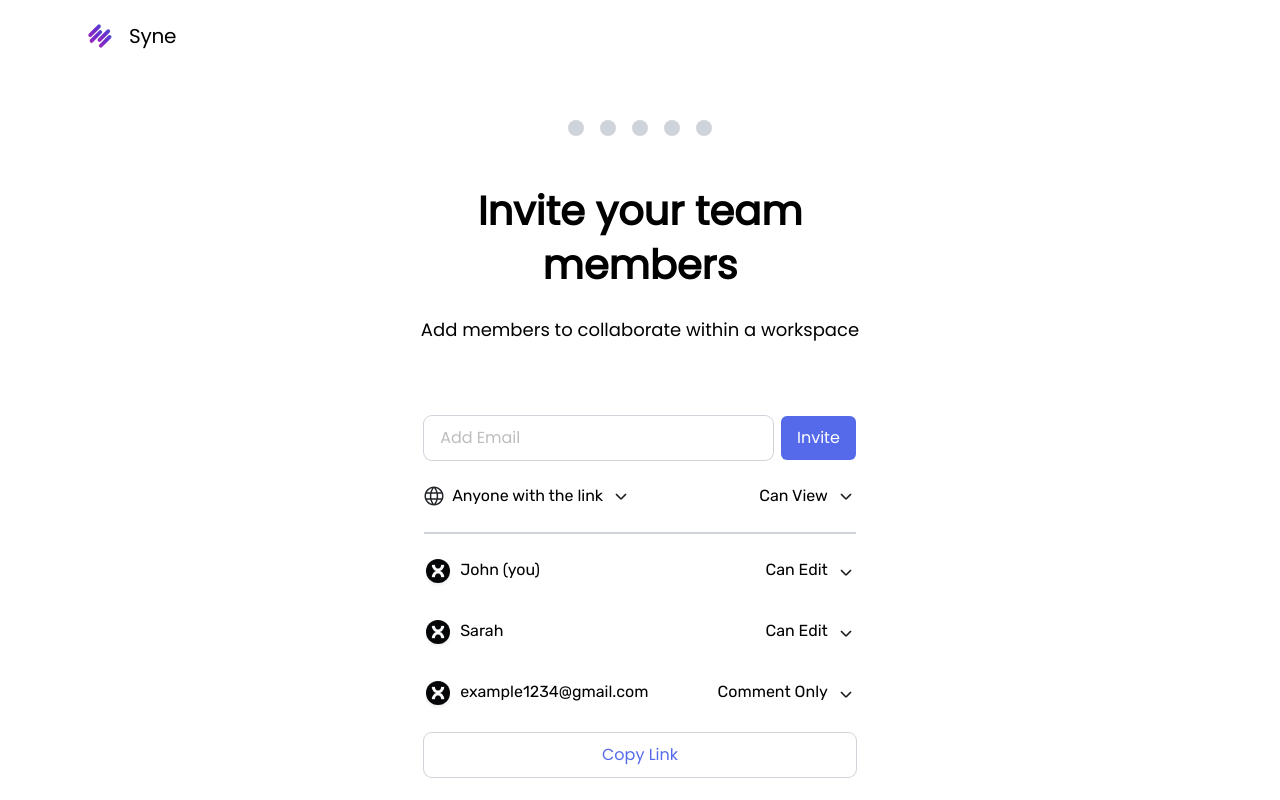
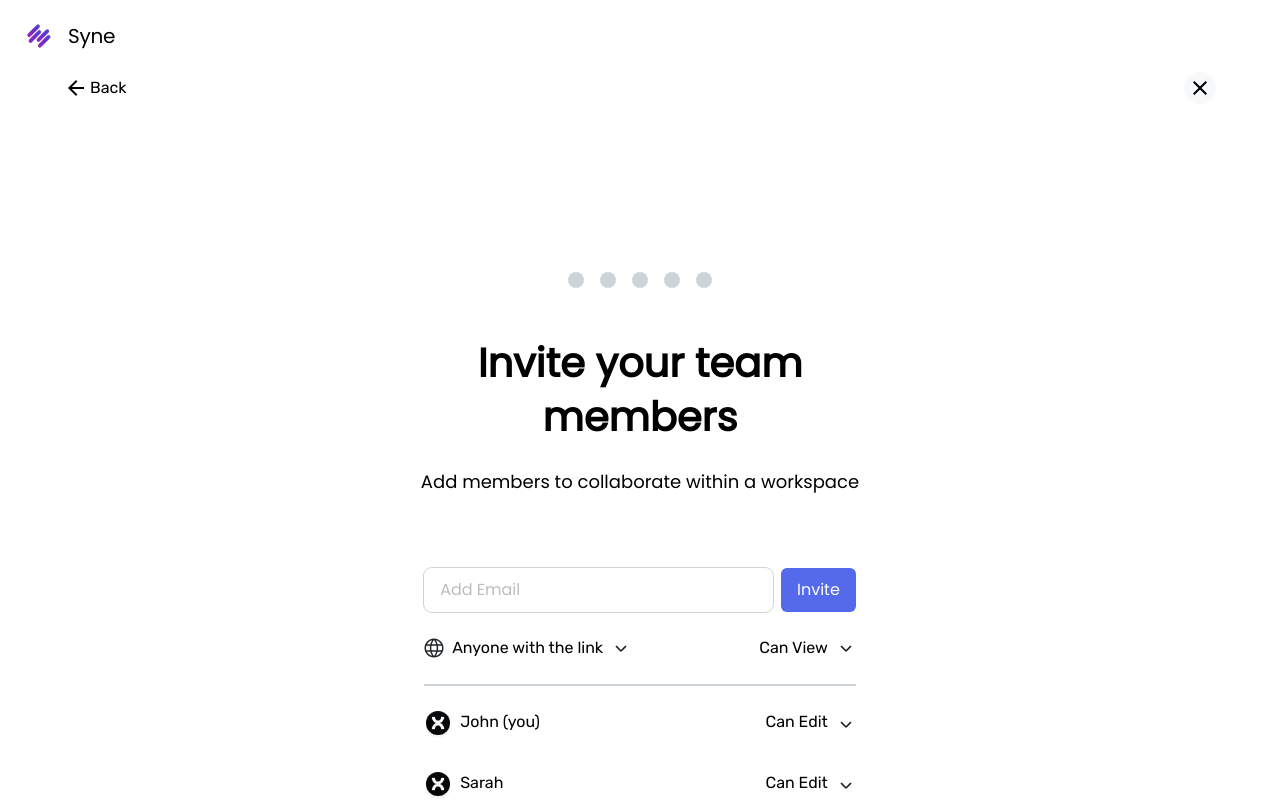
Before and after one commit to jeannyinthelamp/sycamore.ai, a React (Create React App) app: page /onboarding_6 in a window 1280 px wide. Shown: the top 800 px of the page. Built offline with nearby package versions, Linux system fonts and the light colour scheme; a web font is replaced by a local one.

Commit message:
Removing Onboarding_header from all pages
component is conbined with navbar

```diff
--- a/src/Pages/Onboarding/Onboarding_1.js
+++ b/src/Pages/Onboarding/Onboarding_1.js
@@ -1,9 +1,9 @@
 /* eslint-disable react/jsx-pascal-case */
 import React from "react";
-import Onboarding_header from "../../Components/Onboarding/Onboarding_header/Onboarding_header";
 import Onboarding_Checkbox_Large from "../../Components/Onboarding/Onboarding_Large_Checkbox/Onboarding_large_checkbox";
 import Onboarding_Skip_Continue_Btns from "../../Components/Onboarding/Onboarding_Skip_Continue_Buttons/Onboarding_Skip_Continue_Buttons";
 import Onboarding_progress_bar from "../../Components/Onboarding/Onboarding_progress_bar/Onboarding_progress_bar";
+import Onboarding_nav from "../../Components/Onboarding/Onboarding_nav/Onboarding_nav";
 
 import Person from "../../Assets/Icons/Onboarding_Icons/person.svg";
 import Team from "../../Assets/Icons/Onboarding_Icons/team.svg";
@@ -39,9 +39,9 @@ export default function Onboarding_1() {
   ];
 
   return (
+
     <div className='flex flex-col justify-center items-center'>
-      <Onboarding_header />
-
+      <Onboarding_nav/>
       <div className='title-and-button-wrapper max-w-fit h-auto mt-[50px] flex flex-col justify-center items-center'>
         <div className='text-wrapper relative flex flex-col items-center w-[100%] h-auto gap-[16px] '>
           {/* //TODO: update margin once back and exit Btn's are built */}
--- a/src/Pages/Onboarding/Onboarding_2.js
+++ b/src/Pages/Onboarding/Onboarding_2.js
@@ -1,6 +1,5 @@
 /* eslint-disable react/jsx-pascal-case */
 import React from "react";
-import Onboarding_header from "../../Components/Onboarding/Onboarding_header/Onboarding_header";
 import Onboarding_progress_bar from "../../Components/Onboarding/Onboarding_progress_bar/Onboarding_progress_bar";
 import Onboarding_nav from "../../Components/Onboarding/Onboarding_nav/Onboarding_nav";
 import Onboarding_Checkbox from "../../Components/Onboarding/Onboarding_Checkbox/Onboarding_Checkbox";
@@ -9,8 +8,6 @@ import Onboarding_Skip_Continue_Btns from "../../Components/Onboarding/Onboardin
 export default function Onboarding_2() {
   return (
     <div className='flex flex-col justify-center items-center'>
-      <Onboarding_header />
-
       {/* Change the active prop to page2, page3 etc to change the color of the corresponding bar */}
       <Onboarding_nav />
 
--- a/src/Pages/Onboarding/Onboarding_3.js
+++ b/src/Pages/Onboarding/Onboarding_3.js
@@ -1,6 +1,5 @@
 /* eslint-disable react/jsx-pascal-case */
 import React from "react";
-import Onboarding_header from "../../Components/Onboarding/Onboarding_header/Onboarding_header";
 import Onboarding_progress_bar from "../../Components/Onboarding/Onboarding_progress_bar/Onboarding_progress_bar";
 import Onboarding_nav from "../../Components/Onboarding/Onboarding_nav/Onboarding_nav";
 import Onboarding_Checkbox from "../../Components/Onboarding/Onboarding_Checkbox/Onboarding_Checkbox";
@@ -9,11 +8,9 @@ import Onboarding_Skip_Continue_Btns from "../../Components/Onboarding/Onboardin
 export default function Onboarding_3() {
   return (
     <div className='flex flex-col justify-center items-center'>
-      <Onboarding_header />
       <Onboarding_nav />
 
       {/* Change the active prop to page2, page3 etc to change the color of the corresponding bar */}
-
       <div className='title-and-button-wrapper max-w-[714px] h-auto mt-[20px] flex flex-col justify-center items-center'>
         <div className='text-wrapper h-auto flex flex-col gap-[24px]'>
           <h1 className='w-[100%] min-h-[54px] font-Poppins text-[40px] font-semibold text-[#212529] text-center leading-[54px]'>
--- a/src/Pages/Onboarding/Onboarding_4.js
+++ b/src/Pages/Onboarding/Onboarding_4.js
@@ -1,6 +1,5 @@
 /* eslint-disable react/jsx-pascal-case */
 import React, { useState } from "react";
-import Onboarding_header from "../../Components/Onboarding/Onboarding_header/Onboarding_header";
 import Onboarding_progress_bar from "../../Components/Onboarding/Onboarding_progress_bar/Onboarding_progress_bar";
 
 import Onboarding_Nav from "../../Components/Onboarding/Onboarding_nav/Onboarding_nav";
@@ -68,7 +67,6 @@ export default function Onboarding_4() {
 
   return (
     <div className='relative flex flex-col justify-start items-center w-screen h-screen'>
-      <Onboarding_header />
       <Onboarding_Nav />
       <div className='title-and-form-wrapper max-w-[730px] mt-[20px] mx-[20px] h-auto flex flex-col justify-center items-center'>
         <div className='text-wrapper max-w-[730px] h-auto flex flex-col justify-start items-center'>
--- a/src/Pages/Onboarding/Onboarding_5.js
+++ b/src/Pages/Onboarding/Onboarding_5.js
@@ -1,6 +1,5 @@
 /* eslint-disable react/jsx-pascal-case */
 import React, { useState } from "react";
-import Onboarding_header from "../../Components/Onboarding/Onboarding_header/Onboarding_header";
 import Onboarding_progress_bar from "../../Components/Onboarding/Onboarding_progress_bar/Onboarding_progress_bar";
 import Onboarding_nav from "../../Components/Onboarding/Onboarding_nav/Onboarding_nav";
 import shareLink from "../../Assets/Icons/Onboarding_Icons/link.svg";
@@ -21,7 +20,6 @@ export default function Onboarding_5() {
   }
   return (
     <div className='flex flex-col justify-center items-center'>
-      <Onboarding_header />
       <Onboarding_nav />
       <div className='title-and-form-wrapper max-w-[730px] mx-[20px] h-auto flex flex-col justify-center items-center'>
         <div className='text-wrapper max-w-[730px] h-auto mb-[48px] flex flex-col justify-start items-center'>
--- a/src/Pages/Onboarding/Onboarding_6.js
+++ b/src/Pages/Onboarding/Onboarding_6.js
@@ -1,6 +1,5 @@
 /* eslint-disable react/jsx-pascal-case */
 import React from "react";
-import Onboarding_header from "../../Components/Onboarding/Onboarding_header/Onboarding_header";
 import Onboarding_progress_bar from "../../Components/Onboarding/Onboarding_progress_bar/Onboarding_progress_bar";
 import Onboarding_nav from "../../Components/Onboarding/Onboarding_nav/Onboarding_nav";
 import Onboarding_Dropdown from "../../Components/Onboarding/Onboarding_Dropdown/Onboarding_dropdown";
@@ -19,7 +18,7 @@ export default function Onboarding_6() {
   }
   return (
     <div className='flex flex-col justify-center items-center'>
-      <Onboarding_header />
+      <Onboarding_nav/>
 
       {/* Change the active prop to page2, page3 etc to change the color of the corresponding bar */}
       <Onboarding_progress_bar active='page6' />
```
